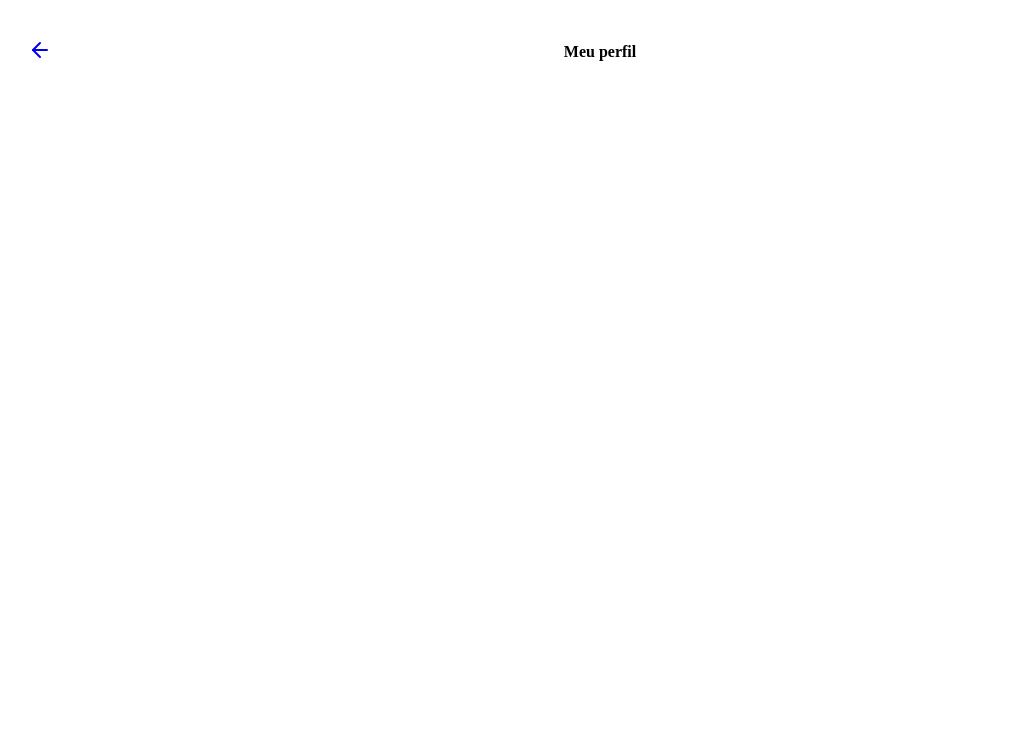
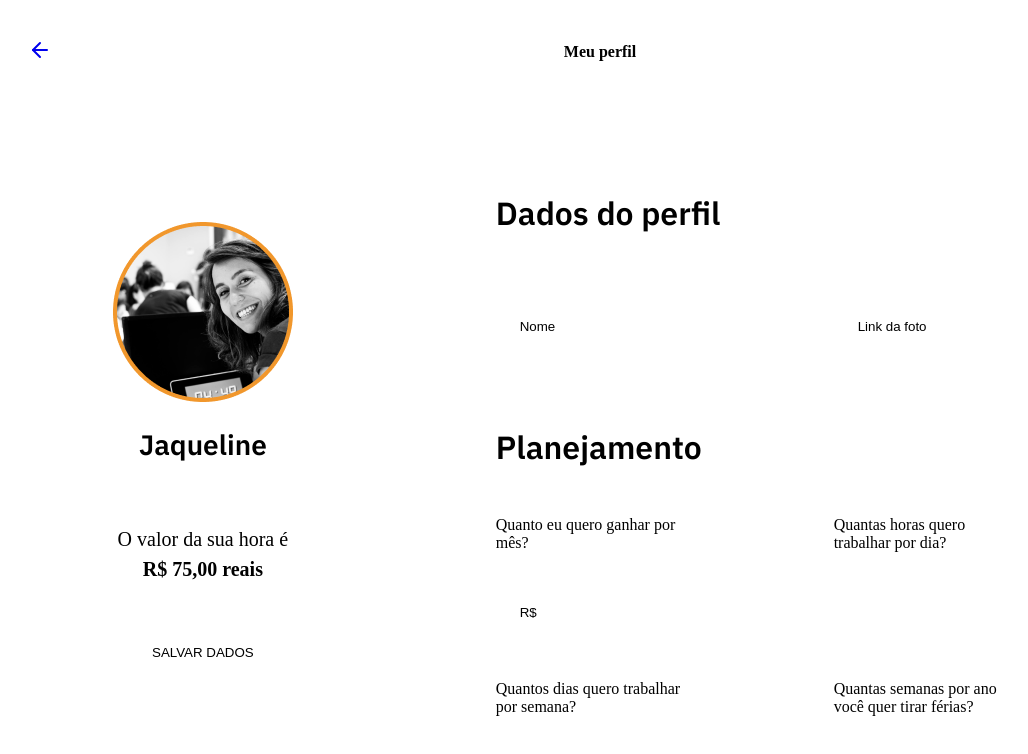
Before and after one commit to glaubermatos/jobscalc, a Next.js app: page /profile/me in a window 1280 px wide. Shown: the top 754 px of the page, without its empty margins (52-1080 px from the left). Built offline with nearby package versions, Linux system fonts and the light colour scheme.

Commit message:
Profile page finalized: create Button and Input shared components

```diff
--- a/src/pages/_document.tsx
+++ b/src/pages/_document.tsx
@@ -7,7 +7,7 @@ export default class MyDocument extends Document {
                 <Head>
                     <link rel="preconnect" href="https://fonts.googleapis.com" />
                     <link rel="preconnect" href="https://fonts.gstatic.com" />
-                    <link href="https://fonts.googleapis.com/css2?family=IBM+Plex+Sans:wght@400;600&family=Inter:wght@400;500;600;700&display=swap" rel="stylesheet" />
+                    <link href="https://fonts.googleapis.com/css2?family=IBM+Plex+Sans:wght@400;500;600&family=Inter:wght@400;500;600;700&display=swap" rel="stylesheet" />
 
                 </Head>
                 <body>
--- a/src/pages/profile/me.tsx
+++ b/src/pages/profile/me.tsx
@@ -1,6 +1,11 @@
 import Head from 'next/head'
 
 import { Header } from '../../components/Header'
+import { Button } from '../../shared/Button'
+import { Input } from '../../shared/Input'
+
+import commomStyles from '../../styles/commom.module.scss'
+import styles from './styles.module.scss'
 
 export default function Profile() {
     return(
@@ -9,6 +14,38 @@ export default function Profile() {
                 <title>Profile | JobsCalc</title>
             </Head>
             <Header title='Meu perfil' />
+            <main className={styles.wrapper}>
+                <section className={commomStyles.container}>
+                    <form action="#" className={styles.formContainer}>
+                        <aside className={styles.hourValueCard}>
+                            <img src="/perfil2x.png" alt="perfil" />
+                            <h2>Jaqueline</h2>
+                            <p>O valor da sua hora é <strong>R$ 75,00 reais</strong>
+                            </p>
+
+                            <Button />
+                        </aside>
+                        <div className={styles.profileData}>
+                            <div className={styles.fieldGroup}>
+                                <h3>Dados do perfil</h3>
+                                <div className={styles.row}>
+                                    <Input placeholder='Nome' />
+                                    <Input placeholder='Link da foto' />
+                                </div>
+                            </div>
+                            <div className={styles.fieldGroup}>
+                                <h3>Planejamento</h3>
+                                <div className={styles.row}>
+                                    <Input label='Quanto eu quero ganhar por mês?' placeholder='R$' />
+                                    <Input label='Quantas horas quero trabalhar por dia?' />
+                                    <Input label='Quantos dias quero trabalhar por semana?' />
+                                    <Input label='Quantas semanas por ano você quer tirar férias?' />
+                                </div>
+                            </div>
+                        </div>
+                    </form>
+                </section>
+            </main>
         </>
     )
 }
--- /dev/null
+++ b/src/pages/profile/styles.module.scss
@@ -0,0 +1,72 @@
+.wrapper {
+    margin-top: 4rem;
+}
+
+.formContainer {
+    display: flex;
+    gap: 7.375rem;
+}
+
+.hourValueCard {
+    max-width: 22.25rem;
+    background: var(--white-500);
+    border: 1px solid var(--gray-200);
+    border-radius: 0.3125rem;
+    padding: 3.875rem 4.75rem;
+
+    text-align: center;
+
+    h2 {
+        margin-top: 1.5rem;
+        font: 600 1.75rem 'IBM Plex Sans', sans-serif;
+        color: var(--gray-500);
+        line-height: 1.875rem;
+    }
+
+    p {
+        margin-top: 4rem;
+        color: var(--gray-500);
+        font-size: 1.25rem;
+        line-height: 1.875rem;
+    }
+
+    strong {
+        display: block;
+        font-weight: 600;
+    }
+
+    button {
+        margin-top: 1.5rem;
+    }
+}
+
+.profileData {
+    flex: 1;
+
+    h3 {
+        display: block;
+        font: 600 2rem 'IBM Plex Sans', sans-serif;
+        color: var(--gray-500);
+        border-bottom: 1px solid var(--gray-200);
+        padding-bottom: 1rem;
+        margin-bottom: 2rem;
+    }
+}
+
+.fieldGroup {
+
+    .row {
+        margin-top: 2rem;
+        display: flex;
+        flex-wrap: wrap;
+        gap: 1.5rem;
+
+        div {
+            max-width: 48.125%;
+        }
+    }
+
+    & + .fieldGroup {
+        margin-top: 3.5rem;
+    }
+}
--- /dev/null
+++ b/src/shared/Button/index.tsx
@@ -0,0 +1,7 @@
+import styles from './styles.module.scss'
+
+export function Button() {
+    return <button className={styles.buttonWrapper}>
+        Salvar dados
+    </button>
+}
--- /dev/null
+++ b/src/shared/Button/styles.module.scss
@@ -0,0 +1,16 @@
+.buttonWrapper {
+    height: 3.125rem;
+    background: var(--green-500);
+    border: 0;
+    border-radius: 0.3125rem;
+    color: var(--white-500);
+    text-transform: uppercase;
+    padding: 0 3rem;
+    line-height: 1.625rem;
+
+    transition: background 0.2s;
+
+    &:hover {
+        background: var(--green-400);
+    }
+}
--- /dev/null
+++ b/src/shared/Input/index.tsx
@@ -0,0 +1,13 @@
+import { InputHTMLAttributes } from 'react'
+import styles from './styles.module.scss'
+
+interface InputProps extends InputHTMLAttributes<HTMLInputElement> {
+    label?: string;
+}
+
+export function Input({label, ...props}: InputProps) {
+    return <div className={styles.inputWrapper}>
+        {label ? (<label htmlFor="">{label}</label>) : null}
+        <input type="text" {...props} />
+    </div>
+}
--- /dev/null
+++ b/src/shared/Input/styles.module.scss
@@ -0,0 +1,31 @@
+.inputWrapper {
+    width: 100%;
+
+    label {
+        max-width: 11.9rem;
+        display: block;
+
+        color: var(--gray-400);
+
+        & + input {
+            margin-top: 1rem;
+        }
+    }
+
+    input[type='text'] {
+        width: 100%;
+        height: 3.5rem;
+        border-radius: 0.3125rem;
+
+        background: var(--white-500);
+        border: 1px solid var(--gray-200);
+
+        padding: 1rem 1.5rem;
+
+        color: var(--gray-400);
+
+        &::placeholder {
+            color: var(--gray-300);
+        }
+    }
+}
--- a/src/styles/globals.scss
+++ b/src/styles/globals.scss
@@ -8,8 +8,13 @@
     --brown-500: #41414C;
     --orange-500: #F1972C;
     --orange-400: #FA9C2D;
+
+    --green-400: #3CC73C;
     --green-500: #36B236;
     --green-50: #E8F8E8;
+
+    --red-50: #FAECEB;
+    --red-500: #EB3B35;
 
     --white-500: #FCFDFF;
     --white-200: #F0F2F5;
@@ -22,10 +27,12 @@
 
 body {
     background: var(--white-200);
+    font: 400 1rem 'Inter', sans-serif;
 }
 
-body, input, textarea {
-    font: 400 1rem 'Inter', sans-serif;
+input, label, textarea {
+    font: 500 1rem 'IBM Plex Sans', sans-serif;
+    line-height: 1.5rem;
 }
 
 a {
```
Also changed, not shown: src/components/JobsTable/index.tsx (+5 -3 lines), src/components/JobsTable/styles.module.scss (+17 -3 lines), src/pages/index.tsx (+27 -14 lines), public/perfil2x.png (added).
